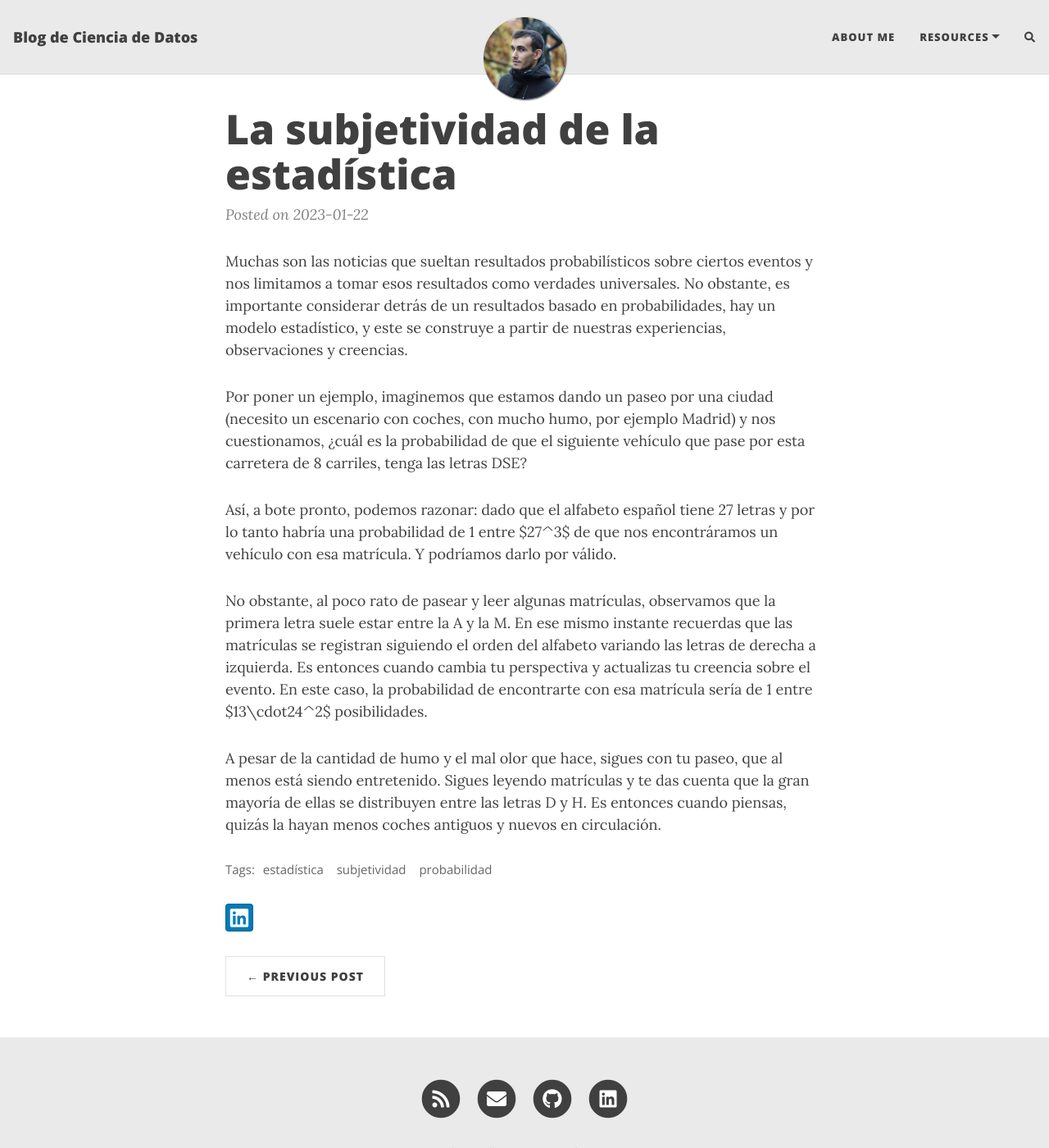
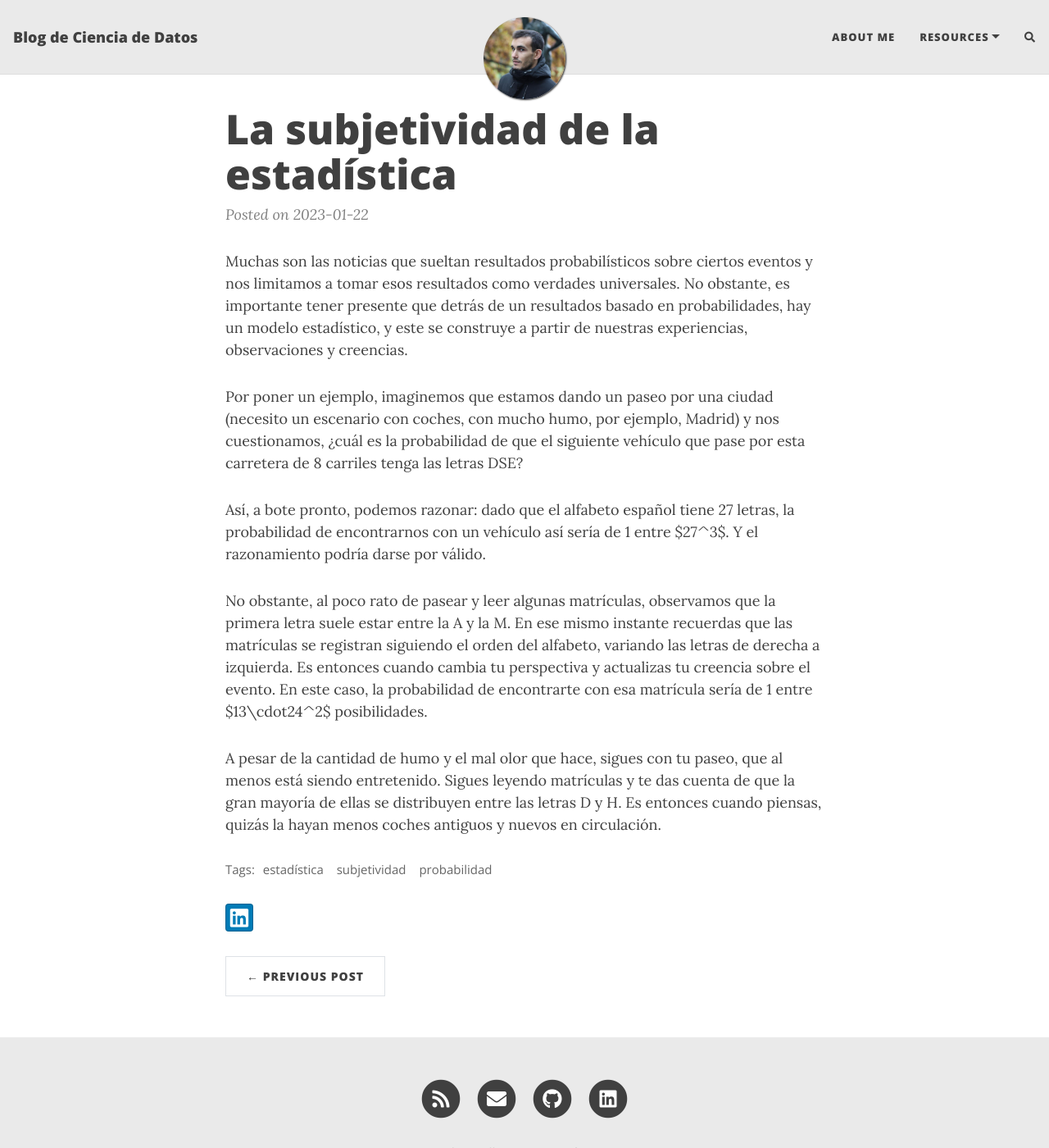
Before and after one commit to JordiRiMe/jordirime.github.io, a Jekyll site: the page built from _posts/2023-01-22-statistics-is-subjective.md, in a window 1280 px wide and 1400 px high. Shown: the whole window at 82% size. Built offline with Jekyll 4.4.1, drawn with Linux system fonts in a browser that asks for light colours; nearby versions of some CDN libraries; comment, search, counter and statistics services are not loaded.

Commit message:
Update 2023-01-22-statistics-is-subjective.md

```diff
--- a/_posts/2023-01-22-statistics-is-subjective.md
+++ b/_posts/2023-01-22-statistics-is-subjective.md
@@ -13,14 +13,14 @@ tags:
 - subjetividad
 - probabilidad
 ---
-Muchas son las noticias que sueltan resultados probabilísticos sobre ciertos eventos y nos limitamos a tomar esos resultados como verdades universales. No obstante, es importante considerar detrás de un resultados basado en probabilidades, hay un modelo estadístico, y este se construye a partir de nuestras experiencias, observaciones y creencias.
+Muchas son las noticias que sueltan resultados probabilísticos sobre ciertos eventos y nos limitamos a tomar esos resultados como verdades universales. No obstante, es importante tener presente que detrás de un resultados basado en probabilidades, hay un modelo estadístico, y este se construye a partir de nuestras experiencias, observaciones y creencias.
 
-Por poner un ejemplo, imaginemos que estamos dando un paseo por una ciudad (necesito un escenario con coches, con mucho humo, por ejemplo Madrid) y nos cuestionamos, ¿cuál es la probabilidad de que el siguiente vehículo que pase por esta carretera de 8 carriles, tenga las letras DSE?
+Por poner un ejemplo, imaginemos que estamos dando un paseo por una ciudad (necesito un escenario con coches, con mucho humo, por ejemplo, Madrid) y nos cuestionamos, ¿cuál es la probabilidad de que el siguiente vehículo que pase por esta carretera de 8 carriles tenga las letras DSE?
 
-Así, a bote pronto, podemos razonar: dado que el alfabeto español tiene 27 letras y por lo tanto habría una probabilidad de 1 entre $27^3$ de que nos encontráramos un vehículo con esa matrícula. Y podríamos darlo por válido.
+Así, a bote pronto, podemos razonar: dado que el alfabeto español tiene 27 letras, la probabilidad de encontrarnos con un vehículo así sería de 1 entre $27^3$. Y el razonamiento podría darse por válido.
 
-No obstante, al poco rato de pasear y leer algunas matrículas, observamos que la primera letra suele estar entre la A y la M. En ese mismo instante recuerdas que las matrículas se registran siguiendo el orden del alfabeto variando las letras de derecha a izquierda. Es entonces cuando cambia tu perspectiva y actualizas tu creencia sobre el evento. En este caso, la probabilidad de encontrarte con esa matrícula sería de 1 entre $13\cdot24^2$ posibilidades.
+No obstante, al poco rato de pasear y leer algunas matrículas, observamos que la primera letra suele estar entre la A y la M. En ese mismo instante recuerdas que las matrículas se registran siguiendo el orden del alfabeto, variando las letras de derecha a izquierda. Es entonces cuando cambia tu perspectiva y actualizas tu creencia sobre el evento. En este caso, la probabilidad de encontrarte con esa matrícula sería de 1 entre $13\cdot24^2$ posibilidades.
 
-A pesar de la cantidad de humo y el mal olor que hace, sigues con tu paseo, que al menos está siendo entretenido. Sigues leyendo matrículas y te das cuenta que la gran mayoría de ellas se distribuyen entre las letras D y H. Es entonces cuando piensas, quizás la hayan menos coches antiguos y nuevos en circulación.
+A pesar de la cantidad de humo y el mal olor que hace, sigues con tu paseo, que al menos está siendo entretenido. Sigues leyendo matrículas y te das cuenta de que la gran mayoría de ellas se distribuyen entre las letras D y H. Es entonces cuando piensas, quizás la hayan menos coches antiguos y nuevos en circulación.
 
 <!-- Cuando me enfrento a un nuevo problema, me gusta recordar las palabras de George Box, quien citó que "todos los modelos son erróneos, pero algunos son útiles".  -->
```
